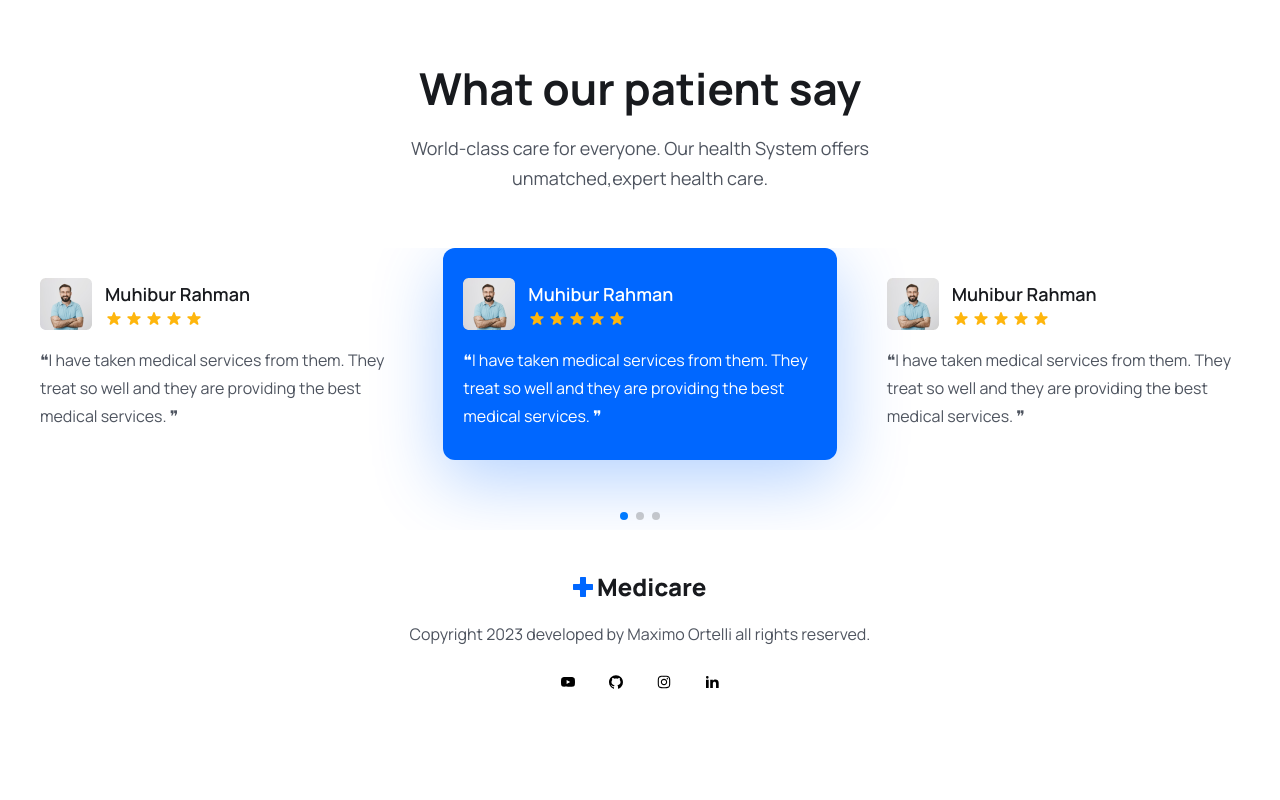
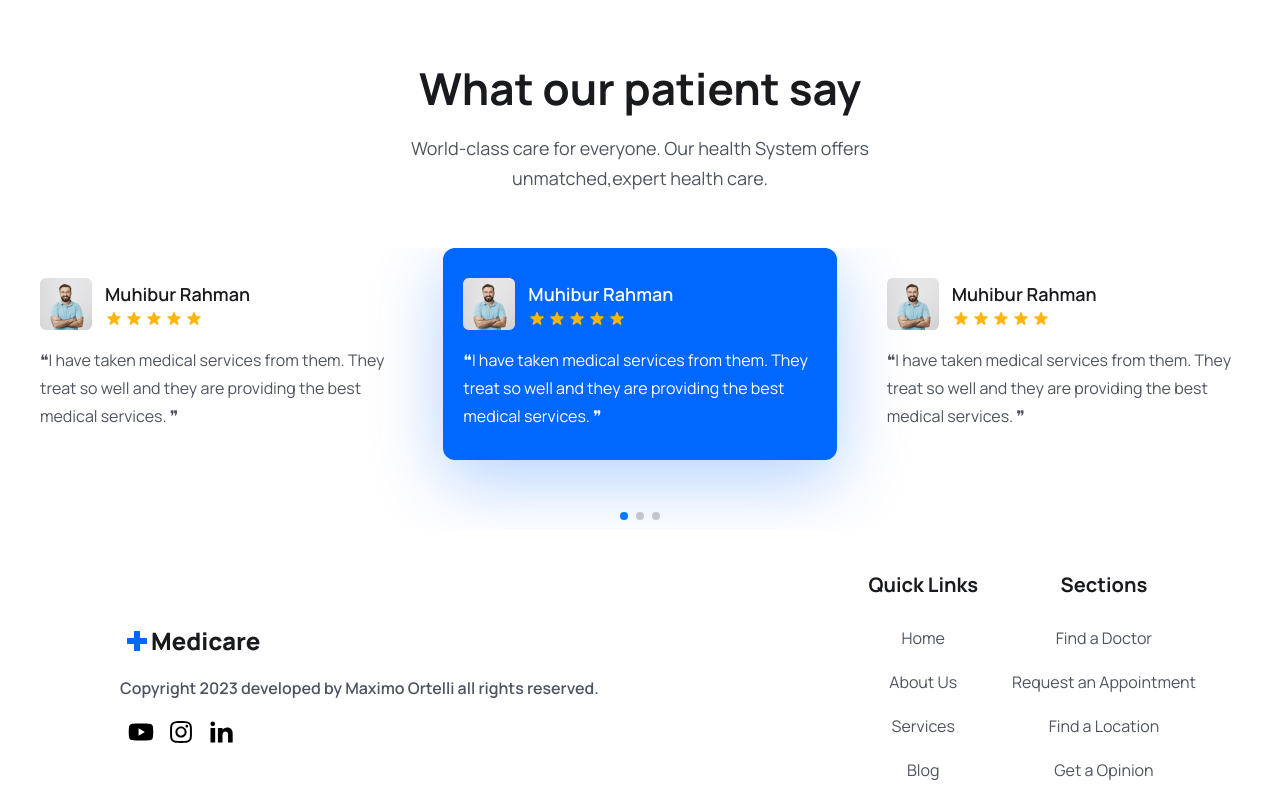
Before and after one commit to smartclin/Full-Stack-Medical-App, a React (Vite) app: page / in a window 1280 px wide. Shown: the part 5136-5936 px from the top of the page. Before the commit the page ends 5836 px from the top, so only its background shows below. Built offline with nearby package versions, Linux system fonts and the light colour scheme; a web font is replaced by a local one.

Commit message:
Update all files
Update all files

```diff
--- a/src/components/Footer/Footer.jsx
+++ b/src/components/Footer/Footer.jsx
@@ -8,19 +8,15 @@ import { AiOutlineInstagram } from "react-icons/ai";
 const socialLinks = [
   {
     path: "https://www.youtube.com/watch?v=b3KeJ8DFjwQ",
-    icon: <AiFillYoutube className="group-hover:text-white w-4 h-5" />,
+    icon: <AiFillYoutube className="group-hover:text-white w-7 h-7" />,
   },
   {
     path: "https://www.youtube.com/watch?v=b3KeJ8DFjwQ",
-    icon: <AiFillGithub className="group-hover:text-white w-4 h-5" />,
+    icon: <AiOutlineInstagram className="group-hover:text-white w-7 h-7" />,
   },
   {
     path: "https://www.youtube.com/watch?v=b3KeJ8DFjwQ",
-    icon: <AiOutlineInstagram className="group-hover:text-white w-4 h-5" />,
-  },
-  {
-    path: "https://www.youtube.com/watch?v=b3KeJ8DFjwQ",
-    icon: <RiLinkedinFill className="group-hover:text-white w-4 h-5" />,
+    icon: <RiLinkedinFill className="group-hover:text-white w-7 h-7" />,
   },
 ];
 
@@ -79,26 +75,72 @@ const year = new Date().getFullYear();
   return (
     <footer className="pb-[-100px] mb-[-50px]">
   <div className="container">
-    <div className="flex flex-col md:flex-row flex-wrap gap-[30px] justify-center items-center">
+
+    <div className="flex lg:justify-between sm:flex-col md:flex-row flex-wrap gap-[30px] msm:justify-center sm:items-center">
+
       <div className="flex flex-col items-center"> {/* Agregamos estas clases */}
-        <img src={logo} alt="" />
-        <p className="text-[16px] leading-7 font-[400] text-textColor mt-4">
+
+        <img src={logo} alt="" className="lg:ml-[-18vw]"/>
+
+        <p className="text-[16px] leading-7 font-[600] text-textColor lg:pl-[100px] mt-4 ">
           Copyright {year} developed by Maximo Ortelli all rights reserved.
         </p>
 
-        <div className="flex items-center gap-3 mt-4">
+        <div className="flex items-center gap-3 mt-4 lg:ml-[-20vw]">
           {socialLinks.map((link, index) => (
             <Link
               to={link.path}
               key={index}
-              className="w-9 h-9 border-[#181A1E] rounded-full flex items-center justify-center group hover:bg-primaryColor hover:border-none"
+              className="border-[#181A1E] rounded-full flex items-center justify-center group hover:bg-primaryColor hover:border-none"
             >
               {link.icon}
             </Link>
           ))}
         </div>
+
       </div>
+
+    <div className="lg:pl-[19%] max-sm:m-auto">
+      <h2 className="text-[20px] leading-[30px]  font-[700] mb-6 text-headingColor ">
+        Quick Links
+      </h2>
+
+      <ul>
+        {quickLinks01.map((item, index)=> (
+        <li key={index} className="mb-4 justify-center text-center">
+            <Link to={item.path}
+              className="text-[16px] leading-7
+              font-[400] text-textColor"
+            >
+              {item.display}
+            </Link>
+        </li>
+        ))}
+      </ul>
     </div>
+
+    <div className="lg:pr-[5vw] max-sm:m-auto">
+      <h2 className="text-[20px] leading-[30px] font-[700] mb-6 text-center text-headingColor ">
+        Sections
+      </h2>
+
+      <ul>
+        {quickLinks02.map((item, index)=> (
+        <li key={index} className="mb-4 justify-center text-center">
+            <Link to={item.path}
+              className="text-[16px] leading-7
+              font-[400] text-textColor"
+            >
+              {item.display}
+            </Link>
+        </li>
+        ))}
+      </ul>
+
+    </div>
+
+    </div>
+
   </div>
 </footer>
 )};
--- a/src/components/Services/ServiceCard.jsx
+++ b/src/components/Services/ServiceCard.jsx
@@ -44,7 +44,7 @@ const ServiceCard = ({ item, index }) => {
           to="/doctors"
           className="w-[44px] h-[44px] rounded-full
              border border-solid border-[#181A1E] mt-[30px] mx-auto flex items-center
-             justify-center group hover:bg-primaryColor hover:border-none"
+             justify-center group bg-red hover:border-none"
         >
           <BsArrowRight className="group-hover:text-white w-6 h-5 flex " />
         </Link>
```
